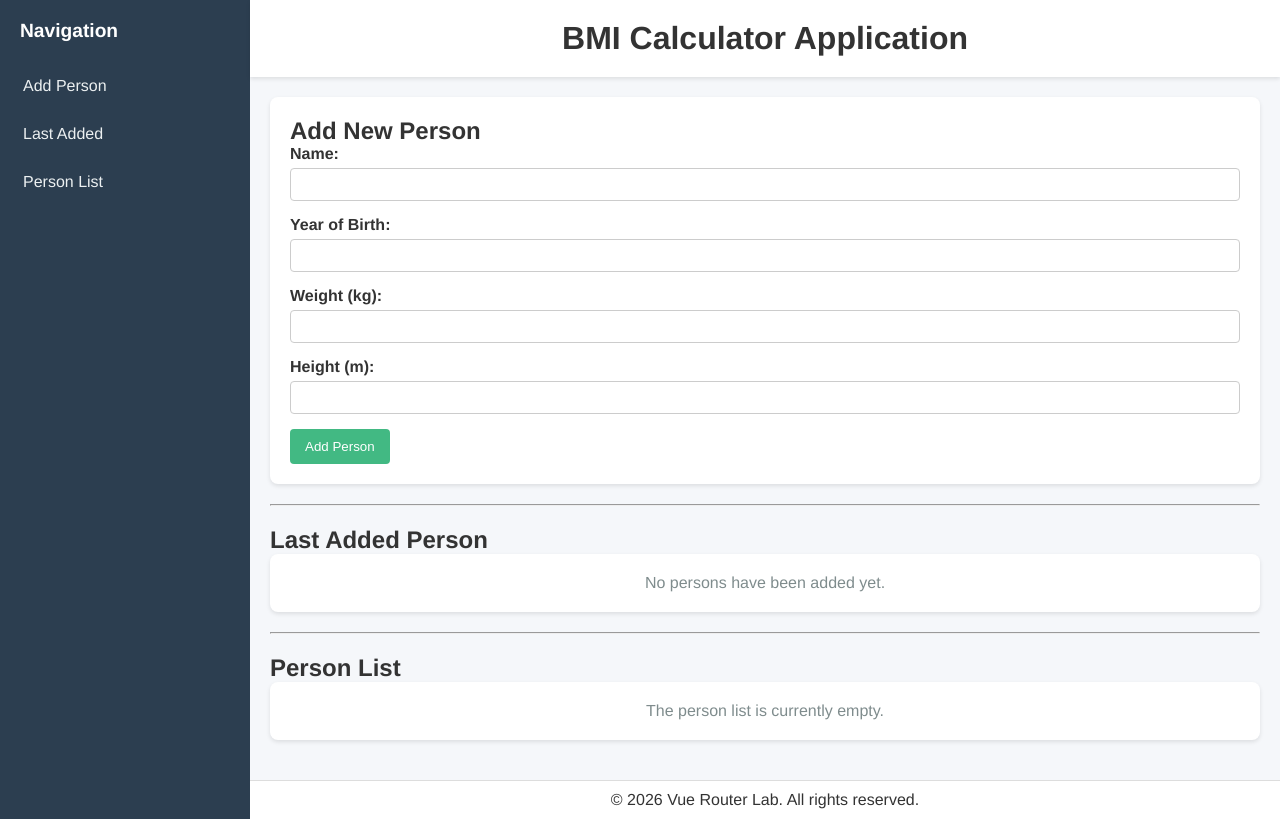
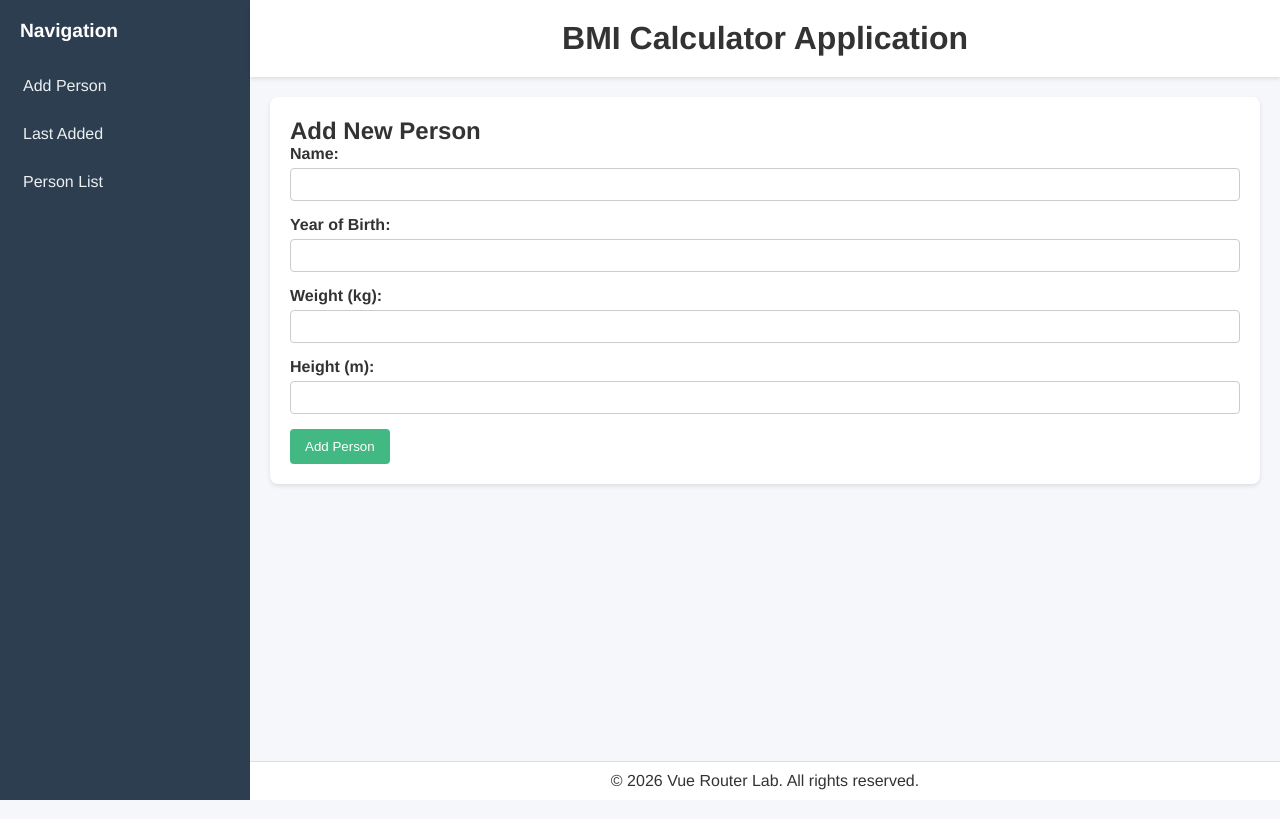
Before and after one commit to omarmeneam/vue-router-lab, a Vue app: page / in a window 1280 px wide. Built offline with nearby package versions, Linux system fonts and the light colour scheme.

Commit message:
Task 5 - use router-view

```diff
--- a/src/App.vue
+++ b/src/App.vue
@@ -4,11 +4,11 @@
     <div class="main-content">
       <AppHeader />
       <main class="content-area">
-        <AddPersonView @add-person="addPerson" />
-        <hr style="margin: 20px 0;">
-        <LastPersonView :last-person="lastPerson" />
-        <hr style="margin: 20px 0;">
-        <PersonListView :persons="persons" />
+        <router-view
+          :persons="persons"
+          :last-person="lastPerson"
+          @add-person="addPerson"
+        />
       </main>
       <AppFooter />
     </div>
@@ -19,19 +19,13 @@
 import AppSidebar from './components/AppSidebar.vue'
 import AppHeader from './components/AppHeader.vue'
 import AppFooter from './components/AppFooter.vue'
-import AddPersonView from './views/AddPersonView.vue'
-import LastPersonView from './views/LastPersonView.vue'
-import PersonListView from './views/PersonListView.vue'
 
 export default {
   name: 'App',
   components: {
     AppSidebar,
     AppHeader,
-    AppFooter,
-    AddPersonView,
-    LastPersonView,
-    PersonListView
+    AppFooter
   },
   data() {
     return {
```
